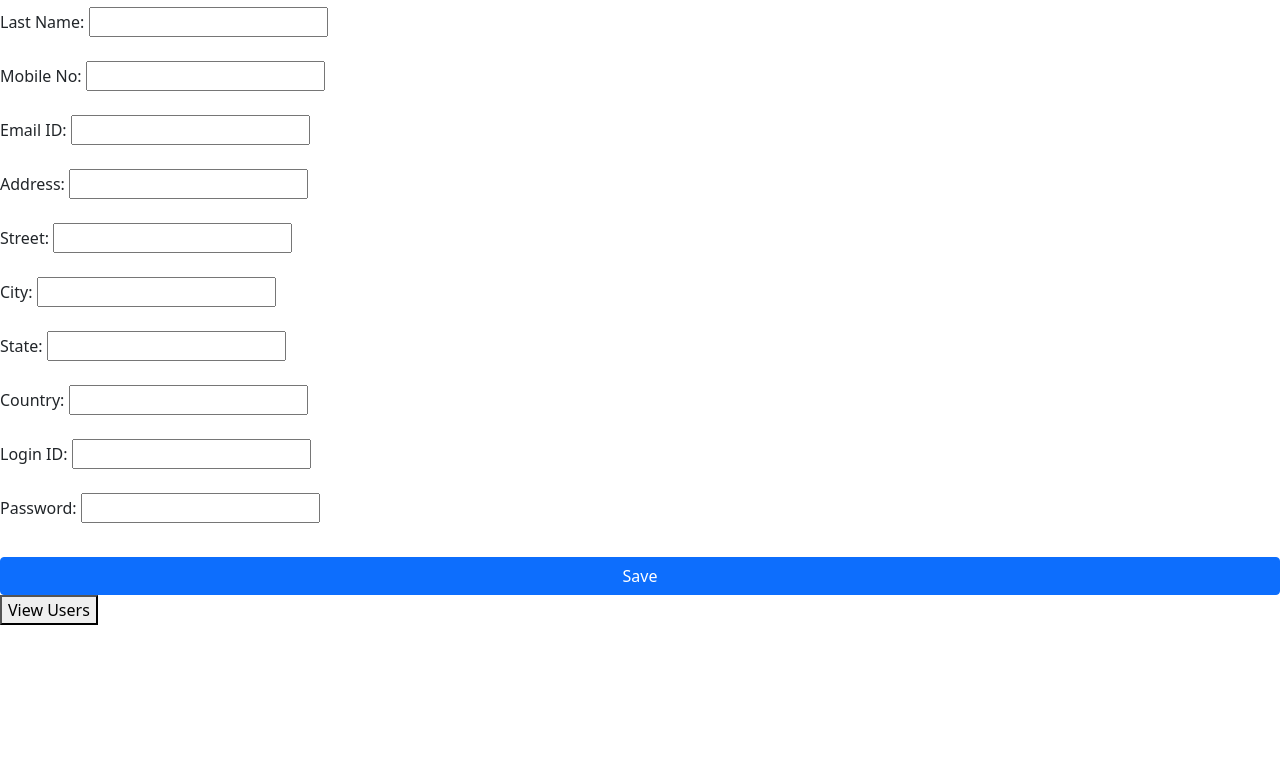
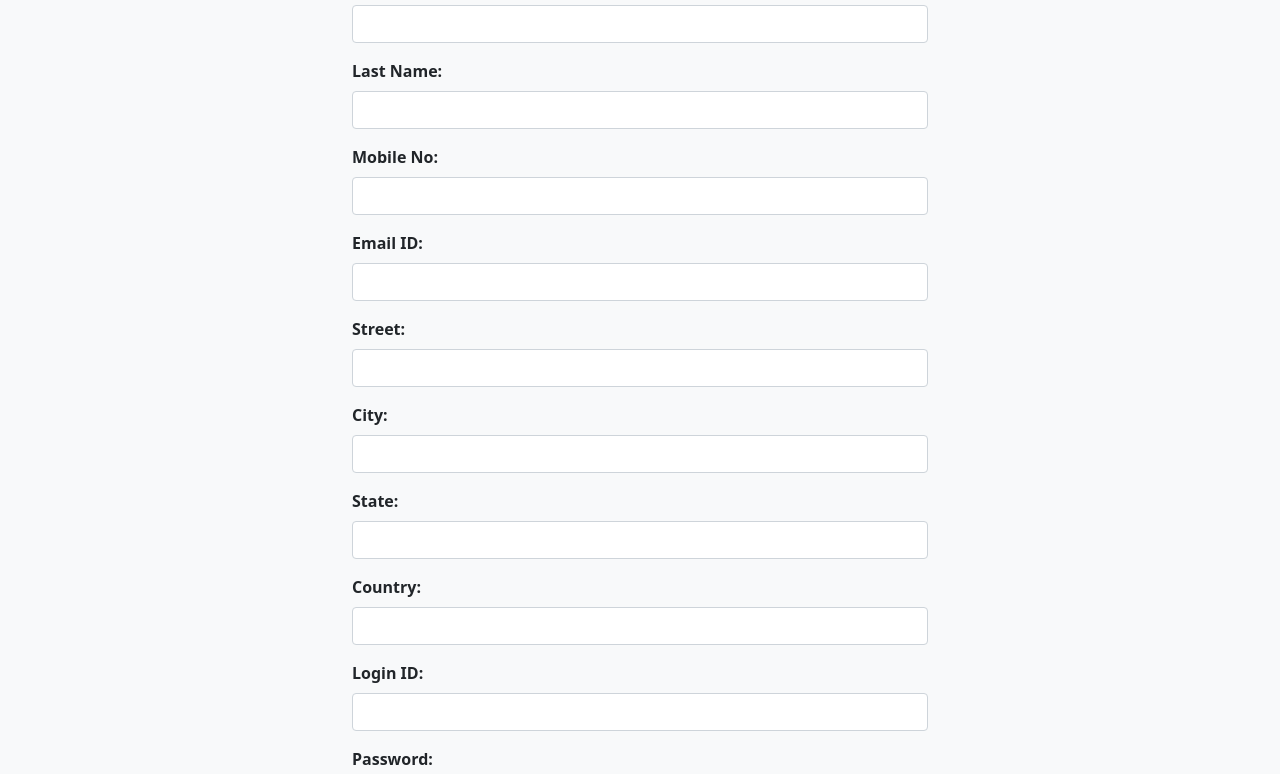
Before and after one commit to chandan822002/NEW, a website: page index.html in a window 1280 px wide. Shown: the part 103-877 px from the top of the page. Before the commit the page ends 800 px from the top, so only its background shows below. Drawn offline with nearby package versions, Linux system fonts and the light colour scheme.

Commit message:
Update index.html

```diff
--- a/index.html
+++ b/index.html
@@ -4,55 +4,71 @@
     <meta charset="UTF-8">
     <meta name="viewport" content="width=device-width, initial-scale=1.0">
     <title>Form Submission</title>
+    <link href="https://cdn.jsdelivr.net/npm/bootstrap@5.0.2/dist/css/bootstrap.min.css" rel="stylesheet" integrity="sha384-EVSTQN3/azprG1Anm3QDgpJLIm9Nao0Yz1ztcQTwFspd3yD65VohhpuuCOmLASjC" crossorigin="anonymous">
     <link rel="stylesheet" href="style.css">
-    <link href="https://cdn.jsdelivr.net/npm/bootstrap@5.0.2/dist/css/bootstrap.min.css" rel="stylesheet" integrity="sha384-EVSTQN3/azprG1Anm3QDgpJLIm9Nao0Yz1ztcQTwFspd3yD65VohhpuuCOmLASjC" crossorigin="anonymous">
 </head>
 <body>
-    <h1>User Information</h1>
-    <div class="containr">
+    <div class="container">
+        <h1 class="text-center">User Information</h1>
+        <form id="myForm">
+            <div class="mb-3">
+                <label for="firstName" class="form-label">First Name:</label>
+                <input type="text" id="firstName" class="form-control" required>
+            </div>
 
-    <form class="myForm">
+            <div class="mb-3">
+                <label for="lastName" class="form-label">Last Name:</label>
+                <input type="text" id="lastName" class="form-control" required>
+            </div>
 
-        <label for="firstName">First Name:</label>
-        <input type="text" id="firstName" required><br><br>
+            <div class="mb-3">
+                <label for="mobileNo" class="form-label">Mobile No:</label>
+                <input type="text" id="mobileNo" class="form-control" required>
+            </div>
 
-        <label for="lastName">Last Name:</label>
-        <input type="text" id="lastName" required><br><br>
+            <div class="mb-3">
+                <label for="email" class="form-label">Email ID:</label>
+                <input type="email" id="email" class="form-control" required>
+            </div>
 
-        <label for="mobileNo">Mobile No:</label>
-        <input type="text" id="mobileNo" required><br><br>
+            <div class="mb-3">
+                <label for="street" class="form-label">Street:</label>
+                <input type="text" id="street" class="form-control" required>
+            </div>
 
-        <label for="email">Email ID:</label>
-        <input type="email" id="email" required><br><br>
+            <div class="mb-3">
+                <label for="city" class="form-label">City:</label>
+                <input type="text" id="city" class="form-control" required>
+            </div>
 
-        <label for="address">Address:</label>
-        <input type="text" id="address" required><br><br>
+            <div class="mb-3">
+                <label for="state" class="form-label">State:</label>
+                <input type="text" id="state" class="form-control" required>
+            </div>
 
-        <label for="street">Street:</label>
-        <input type="text" id="street" required><br><br>
+            <div class="mb-3">
+                <label for="country" class="form-label">Country:</label>
+                <input type="text" id="country" class="form-control" required>
+            </div>
 
-        <label for="city">City:</label>
-        <input type="text" id="city" required><br><br>
+            <div class="mb-3">
+                <label for="loginId" class="form-label">Login ID:</label>
+                <input type="text" id="loginId" class="form-control" required>
+            </div>
 
-        <label for="state">State:</label>
-        <input type="text" id="state" required><br><br>
+            <div class="mb-3">
+                <label for="password" class="form-label">Password:</label>
+                <input type="password" id="password" class="form-control" required>
+            </div>
 
-        <label for="country">Country:</label>
-        <input type="text" id="country" required><br><br>
+            <button type="button" class="btn btn-primary" id="savebutton">Save</button>
+            <a href="index1.html">
+                <button type="button" class="btn btn-secondary">View Users</button>
+            </a>
+        </form>
+    </div>
 
-        <label for="loginId">Login ID:</label>
-        <input type="text" id="loginId" required><br><br>
+   <script src="javaScript.js"></script>
 
-        <label for="password">Password:</label>
-        <input type="password" id="password" required><br><br>
-
-        <button class="btn btn-primary"type="button" onclick="saveData()">Save</button>
-        <a href="index1.html"><button type="button" class="btn1 ">View Users</button></a>
-    </form>
-
-</div>
-
-
-    <script src="javaScript.js"></script>
 </body>
 </html>
```
